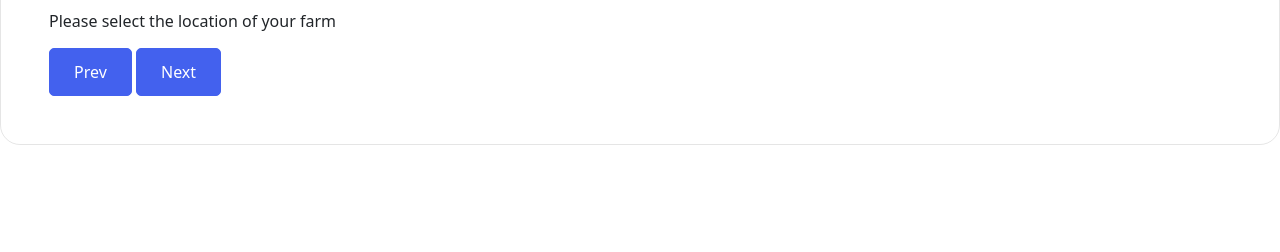
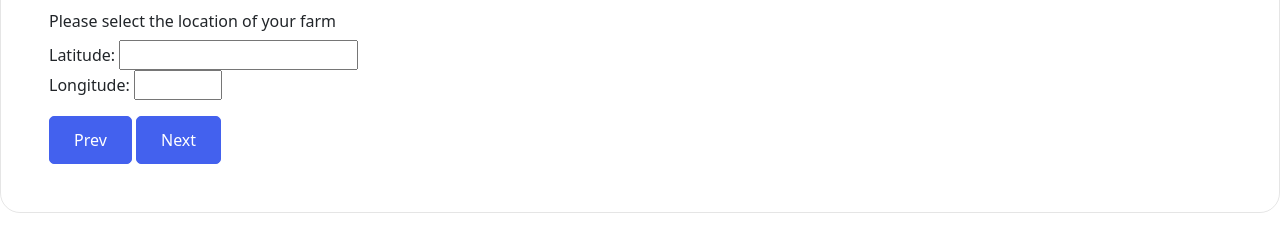
Before and after one commit to DHRUVKHANDELWAL00/DK101, a plain HTML site: page index.html in a window 1280 px wide. Both pictures are taken after a click on the button "Start using Tool". Shown: the part 460-712 px from the top of the page. Drawn offline with nearby package versions, Linux system fonts and the light colour scheme.

Commit message:
Update index.html

```diff
--- a/index.html
+++ b/index.html
@@ -100,6 +100,14 @@
           <!-- Step 2 input fields -->
           <div class="mt-3">
             <h6>Please select the location of your farm</h6>
+            <div>
+              <label for="lat">Latitude:</label>
+              <input type="number" id="lat" name="lat">
+            </div>
+            <div>
+              <label for="longy">Longitude:</label>
+              <input type="number" id="longy" name="longy" min="1" max="50">
+            </div>
           </div>
           <div class="mt-3">
             <button class="button btn-navigate-form-step" type="button" step_number="1">Prev</button>
```
